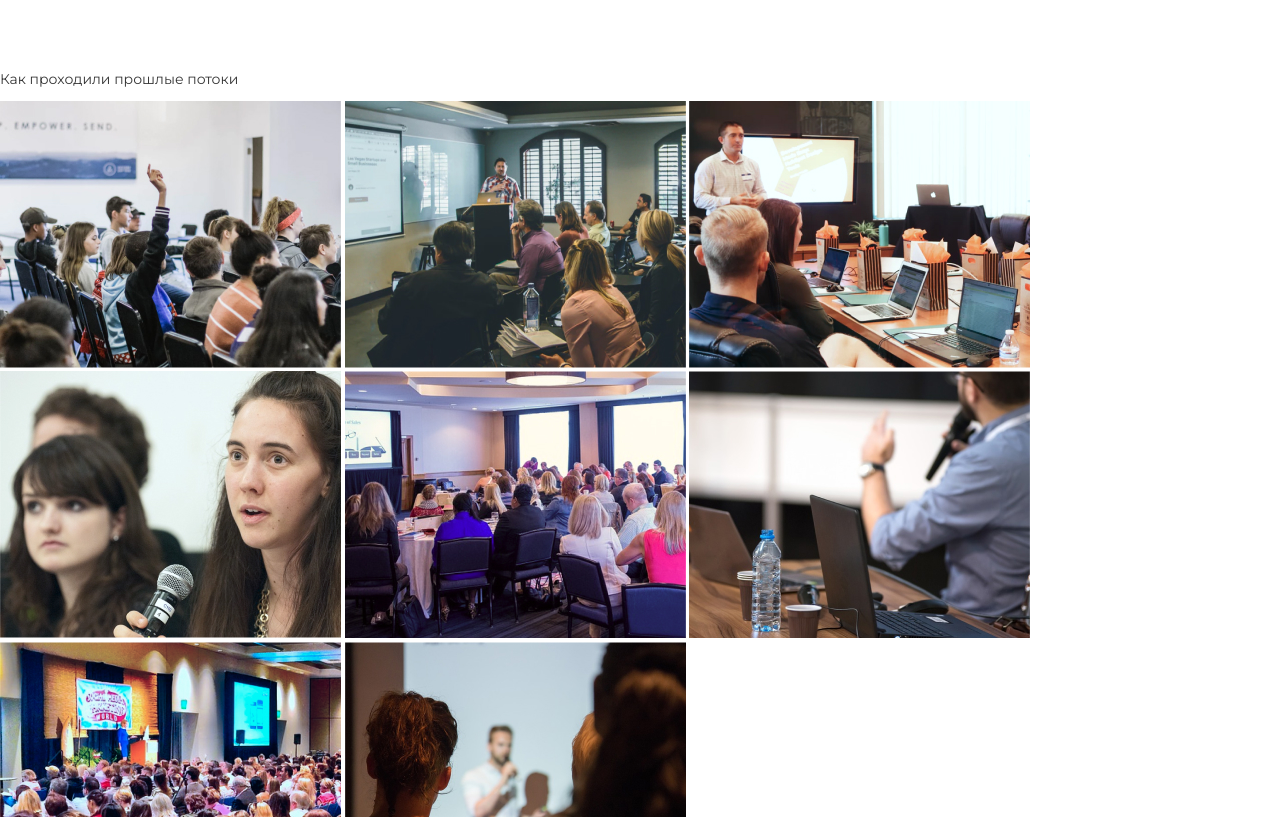
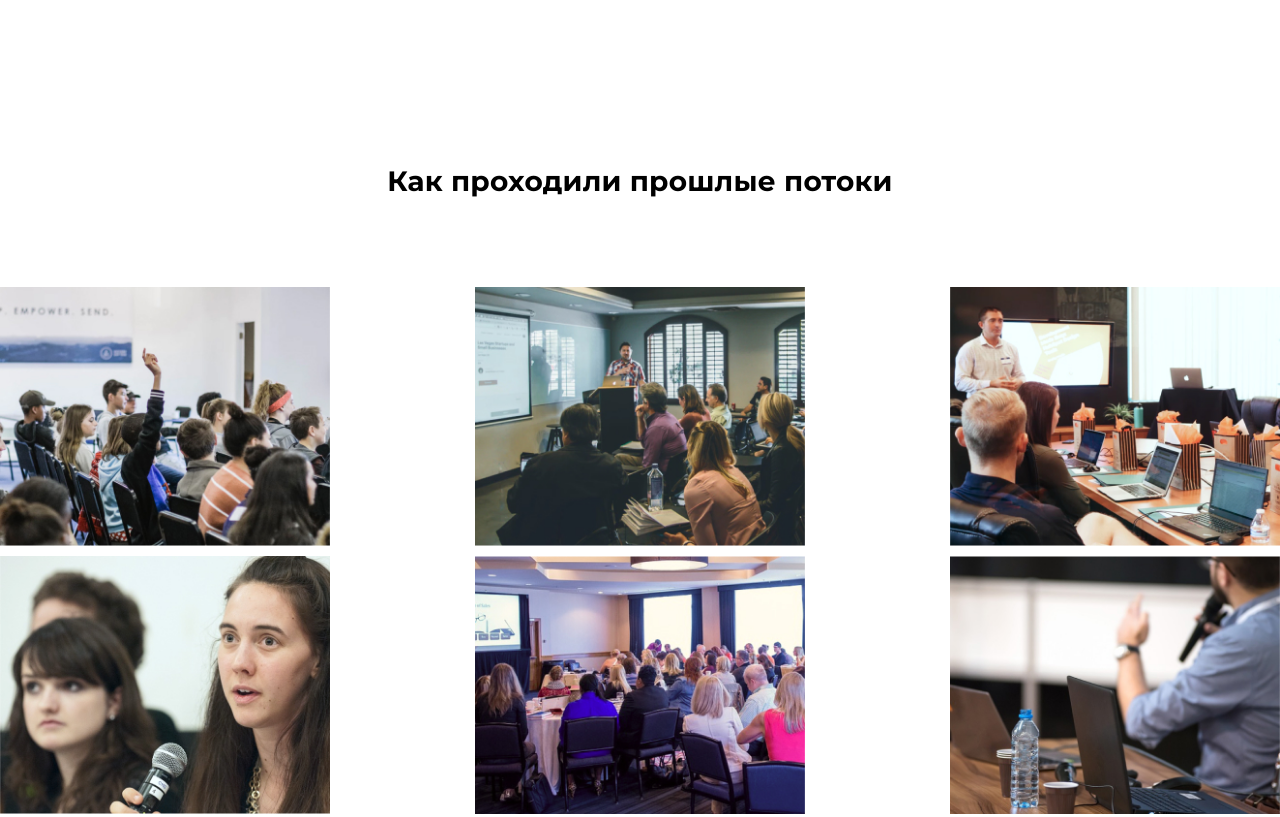
Before and after one commit to UnluckiBoy/CustDev, a plain HTML site: page index.html in a window 1280 px wide. Shown: the part 5197-6014 px from the top of the page. Drawn offline with Linux system fonts and the light colour scheme.

Commit message:
add eighth main block

```diff
--- a/css/style.css
+++ b/css/style.css
@@ -674,3 +674,41 @@ header {
     display: block;
     width: 525px;
 }
+
+.eighth-main-block {
+    display: flex;
+    margin: 80px 0px;
+    width: 100%;
+
+}
+
+.eighth-main-block__container {
+    display: block;
+    width: 100%;
+    text-align: center;
+}
+
+.eighth-main-block__title {
+
+    color: #000000;
+    font-size: 200%;
+    margin-bottom: 90px;
+    display: inline-block;
+    font-weight: bold;
+    letter-spacing: 0.2px;
+}
+
+.eighth-main-block__gallery {
+    display: flex;
+    flex-wrap: wrap;
+    width: 100%;
+    justify-content: space-between;
+
+}
+
+.eighth-main-block__photo {
+    display: block;
+    max-width: 330px;
+    width: 100%;
+    margin-bottom: 10px;
+}
```
